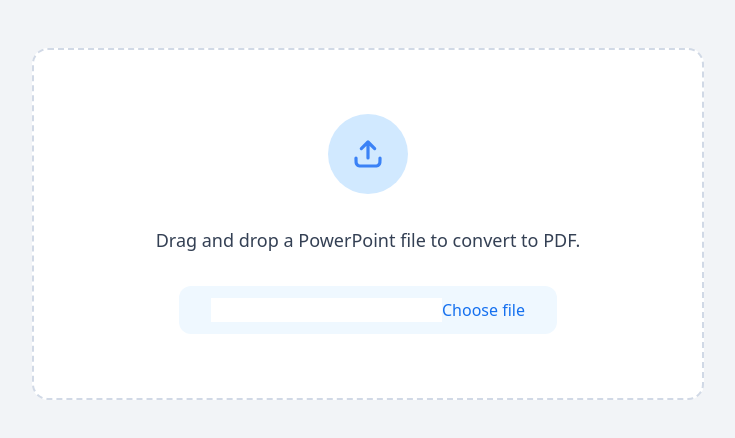
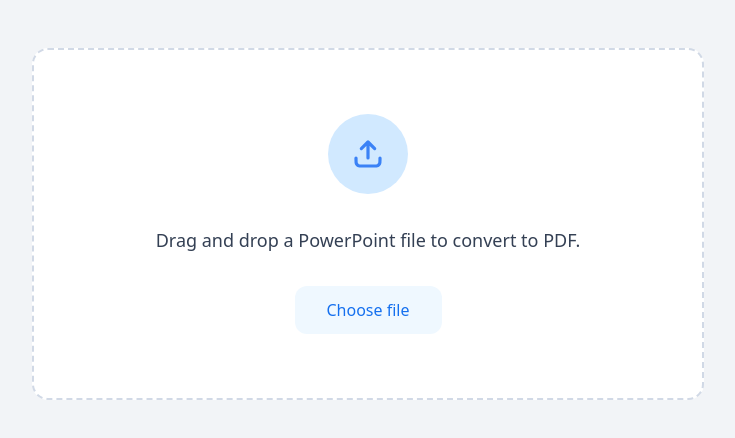
Before and after one commit to HummdG/slidespeak-coding-challenge-2025, a Next.js app in the folder frontend/: page / in a window 1280 px wide. Shown: the top 438 px of the page, without its empty margins (272-1007 px from the left). Built offline with nearby package versions, Linux system fonts and the light colour scheme.

Commit message:
fix: fixed linting issue with label tag on frontend

```diff
--- a/frontend/src/components/ChooseFileStep/index.tsx
+++ b/frontend/src/components/ChooseFileStep/index.tsx
@@ -41,7 +41,6 @@ export function ChooseFileStep({ onSelect }: { onSelect(file: File): void }) {
           htmlFor="pptx-input"
           className="inline-flex items-center px-8 py-3 bg-blue-50 text-blue-600 rounded-xl hover:bg-blue-100 cursor-pointer font-medium select-none text-base"
         >
-          <input type="text" />
           Choose file
         </label>
       </div>
--- a/frontend/src/components/ConfirmStep/index.tsx
+++ b/frontend/src/components/ConfirmStep/index.tsx
@@ -37,7 +37,6 @@ export function ConfirmStep({
                 htmlFor="convert-pdf"
                 className="font-semibold text-blue-900 cursor-pointer select-none text-base"
               >
-                <input type="text" />
                 Convert to PDF
               </label>
               <p className="text-sm text-blue-700 mt-2 select-none">
```
